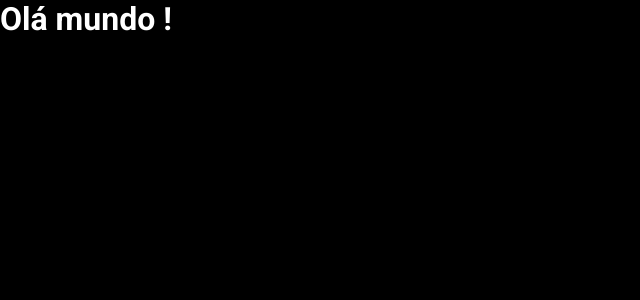
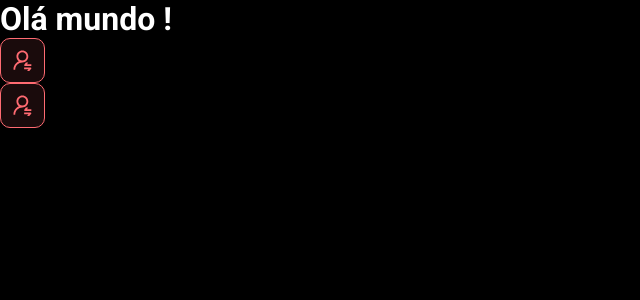
Before and after one commit to ghdss25/ds_meta, a React (Vite) app in the folder frontend/: page / in a window 1280 px wide. Shown: the top 300 px of the page, without its empty margins (0-640 px from the left). Built offline with nearby package versions, Linux system fonts and the light colour scheme.

Commit message:
First component

```diff
--- a/frontend/src/App.tsx
+++ b/frontend/src/App.tsx
@@ -1,9 +1,14 @@
+import NotificationButton from "./components/NotificationButton"
 
 function App() {
 
   return (
+    <>
+      <h1>Olá mundo !</h1>
+      <NotificationButton />
+      <NotificationButton />
+    </>
 
-    <h1>Olá mundo !</h1>
   )
 }
 
--- /dev/null
+++ b/frontend/src/components/NotificationButton/index.tsx
@@ -0,0 +1,16 @@
+import icon from '../../assets/img/icon.svg'
+import './style.css'
+
+function NotificationButton() {
+
+    return (
+
+      <div className ="dsmeta-red-btn">
+
+        <img src={icon} alt="Notificar" />
+
+      </div>
+    )
+  }
+
+export default NotificationButton
--- /dev/null
+++ b/frontend/src/components/NotificationButton/style.css
@@ -0,0 +1,15 @@
+.dsmeta-red-btn {
+    height: 45px;
+    width: 45px;
+    background: rgba(255, 107, 114, 0.1);
+    border: 1px solid #ff6b72;
+    border-radius: 10px;
+    display: flex;
+    align-items: center;
+    justify-content: center;
+    cursor: pointer;
+  }
+
+  .dsmeta-red-btn img {
+      width: 19px;
+  }
```
Also changed, not shown: frontend/src/assets/img/icon.svg (added).
